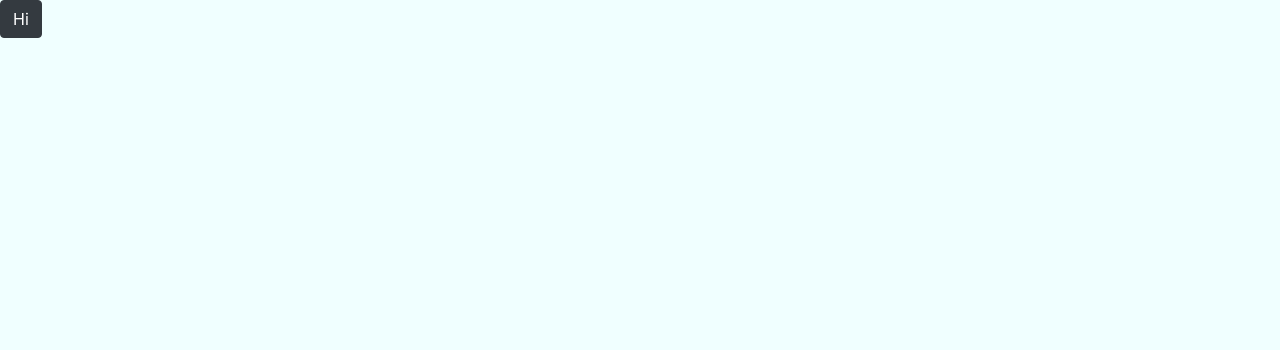
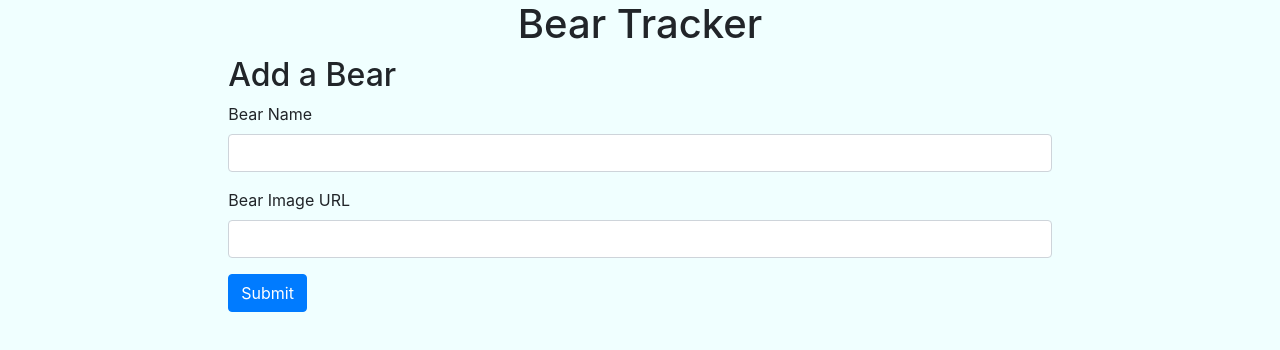
Before and after one commit to John-Fleming/bear-watcher, a plain HTML site: page index.html in a window 1280 px wide. Drawn offline with nearby package versions, Linux system fonts and the light colour scheme.

Commit message:
added form

```diff
--- a/index.html
+++ b/index.html
@@ -9,7 +9,20 @@
 
 </head>
 <body>
-    <button type="button" class="btn btn-dark">Hi</button>
+    <h1 class="text-center">Bear Tracker</h1>
+    <form class="col-8 mx-auto">
+        <h2>Add a Bear</h2>
+        <div class="form-group">
+          <label for="bear-name">Bear Name</label>
+          <input type="text" class="form-control" id="bear-name" aria-describedby="nameHelp">
+        </div>
+        <div class="form-group">
+          <label for="bear-image">Bear Image URL</label>
+          <input type="text" class="form-control" id="bear-image" aria-describedby="imageUrlHelp">
+        </div>
+        <button type="submit" id="submit-bear-btn" class="btn btn-primary">Submit</button>
+      </form>
+
     <script src="https://code.jquery.com/jquery-3.4.1.slim.min.js" integrity="sha384-J6qa4849blE2+poT4WnyKhv5vZF5SrPo0iEjwBvKU7imGFAV0wwj1yYfoRSJoZ+n" crossorigin="anonymous"></script>
     <script src="https://cdn.jsdelivr.net/npm/popper.js@1.16.0/dist/umd/popper.min.js" integrity="sha384-Q6E9RHvbIyZFJoft+2mJbHaEWldlvI9IOYy5n3zV9zzTtmI3UksdQRVvoxMfooAo" crossorigin="anonymous"></script>
     <script src="https://stackpath.bootstrapcdn.com/bootstrap/4.4.1/js/bootstrap.min.js" integrity="sha384-wfSDF2E50Y2D1uUdj0O3uMBJnjuUD4Ih7YwaYd1iqfktj0Uod8GCExl3Og8ifwB6" crossorigin="anonymous"></script>
```
